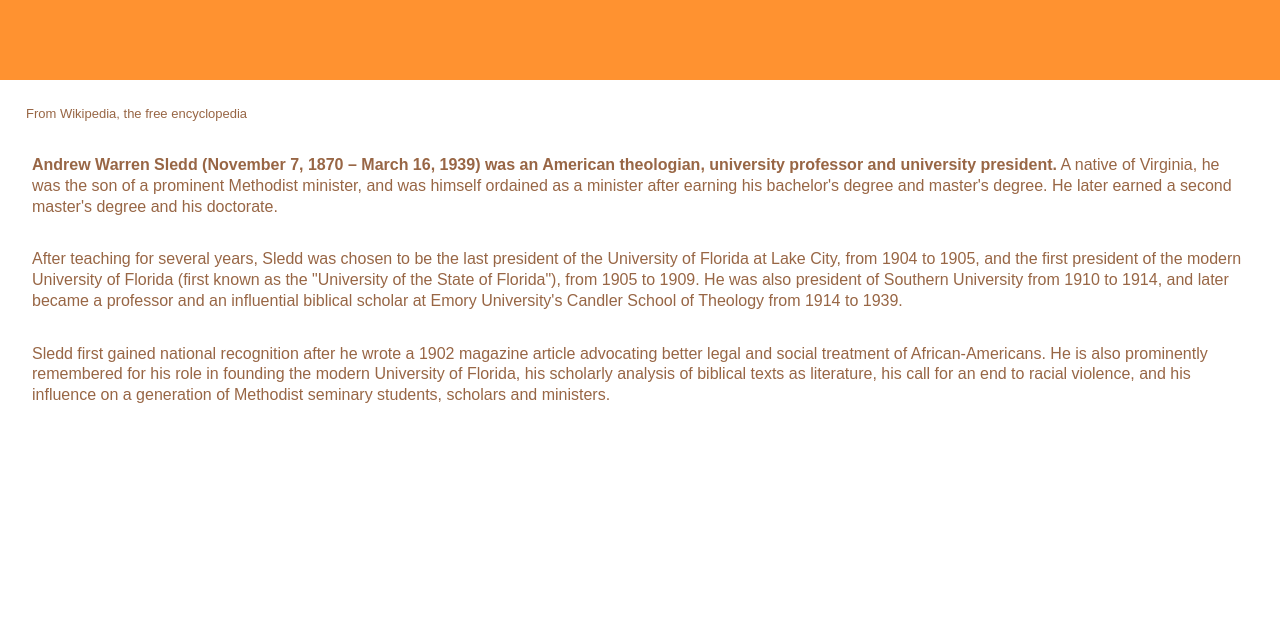
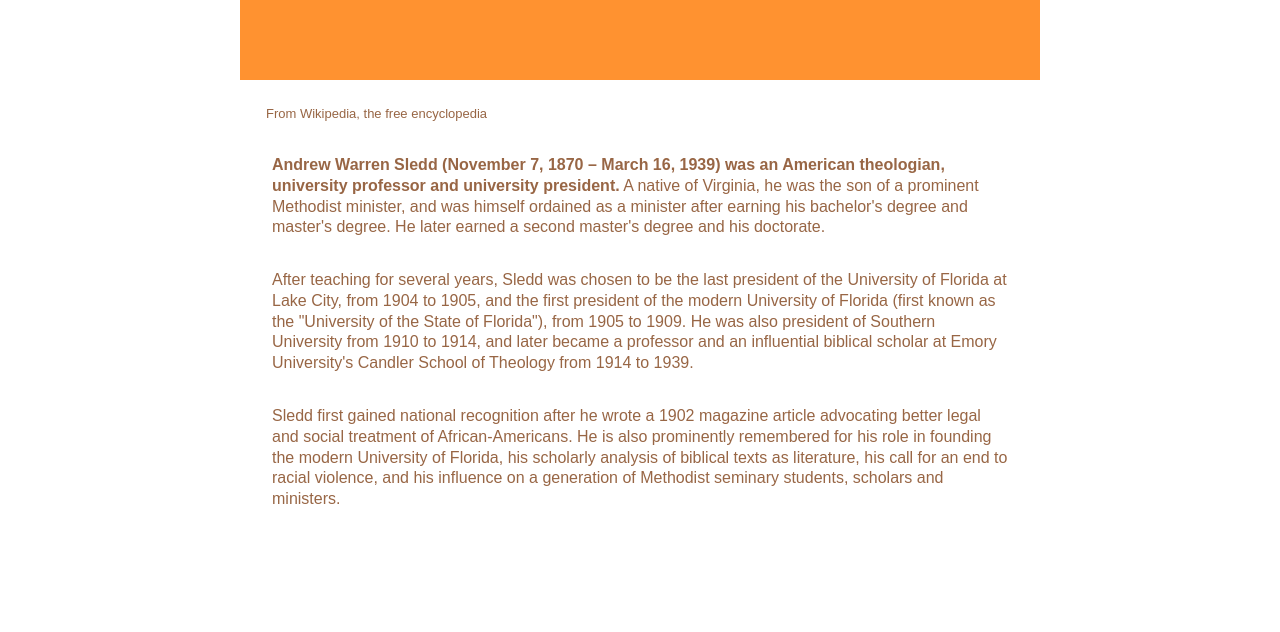
Before and after one commit to olgazaid/myprogectrepo, a plain HTML site: page index.html in a window 1280 px wide. Shown: the part 168-800 px from the top of the page. Drawn offline with Linux system fonts and the light colour scheme; a web font is replaced by a local one.

Commit message:
basic structure

```diff
--- a/index.html
+++ b/index.html
@@ -2,29 +2,38 @@
 <html lang="en">
 <head>
     <meta charset="UTF-8">
-    <title>Andrew Sledd</title>
+    <title>Andrew Sledd </title>
      <link rel="stylesheet" type="text/css" href="main.css">
     <link href="https://fonts.googleapis.com/css?family=Nunito+Sans|Kumar+One" rel="stylesheet">
 
 </head>
 <body >
-  <div class=pic>
+  <div class=container>
   <!--  <img src="http://thephideltlegacy.com/education/presidents/andrew_sledd.jpg">
      -->
-
-   <h1 class="head">Andrew Sledd</h1>
+ <div class=title>
+     <h1 class="head">Andrew Sledd</h1>
+ </div>
+  <div class=main>
    <p class="from">From Wikipedia, the free encyclopedia</p>
-   <p class=firstp>
+   <div class="artice1">
+      <p class=summerytext,text>
       <b> Andrew Warren Sledd (November 7, 1870 – March 16, 1939) was an American theologian, university professor and university president.</b> A native of Virginia, he was the son of a prominent Methodist minister, and was himself ordained as a minister after earning his bachelor's degree and master's degree. He later earned a second master's degree and his doctorate.
    </p>
 
-   <p class=secondp>
+   </div>
+
+   <div class="artice2">
+     <p class=text>
        After teaching for several years, Sledd was chosen to be the last president of the University of Florida at Lake City, from 1904 to 1905, and the first president of the modern University of Florida (first known as the "University of the State of Florida"), from 1905 to 1909. He was also president of Southern University from 1910 to 1914, and later became a professor and an influential biblical scholar at Emory University's Candler School of Theology from 1914 to 1939.
-   </p>
-
-    <p class=thirdp>
-    Sledd first gained national recognition after he wrote a 1902 magazine article advocating better legal and social treatment of African-Americans. He is also prominently remembered for his role in founding the modern University of Florida, his scholarly analysis of biblical texts as literature, his call for an end to racial violence, and his influence on a generation of Methodist seminary students, scholars and ministers.
-
-   </p>
-</div>
+       </p>
+   </div>
+    <div class="article3">
+     <p class=text>
+     Sledd first gained national recognition after he wrote a 1902 magazine article advocating better legal and social treatment of African-Americans. He is also prominently remembered for his role in founding the modern University of Florida, his scholarly analysis of biblical texts as literature, his call for an end to racial violence, and his influence on a generation  of Methodist seminary students, scholars   and ministers.
+        </p>
+         </div>
+        </div>
+      </div>
+    </body>
 </html>
--- a/main.css
+++ b/main.css
@@ -1,20 +1,31 @@
 *{
     margin: 0;
     padding: 0;
+    -webkit-box-sizing: border-box;
+     -moz-box-sizing: border-box;
+          box-sizing: border-box;
 }
-.main{
-
-    background: rgba(76, 175, 80, 0.3);**/
-    margin: 10em;
-    padding: 4em;
-
+.container{
+       max-width: 800px;
+       margin: auto;
 }
 
 /**.pic{
-    background-image: url("http://thephideltlegacy.com/education/presidents/andrew_sledd.jpg");
+    background: url("http://thephideltlegacy.com/education/presidents/andrew_sledd.jpg");
     background-repeat: no-repeat;
     background-size: cover;
-    opacity: 0.2;
+    opacity: 0.5;
+    z-index: -1;
+} **/
+
+/**.pic img {
+    position: absolute;
+    left: 0;
+    top: 0;
+    width: 100%;
+    height: auto;
+    opacity: 0.6;
+    z-index: -1;
 }**/
 
 h1{
```
